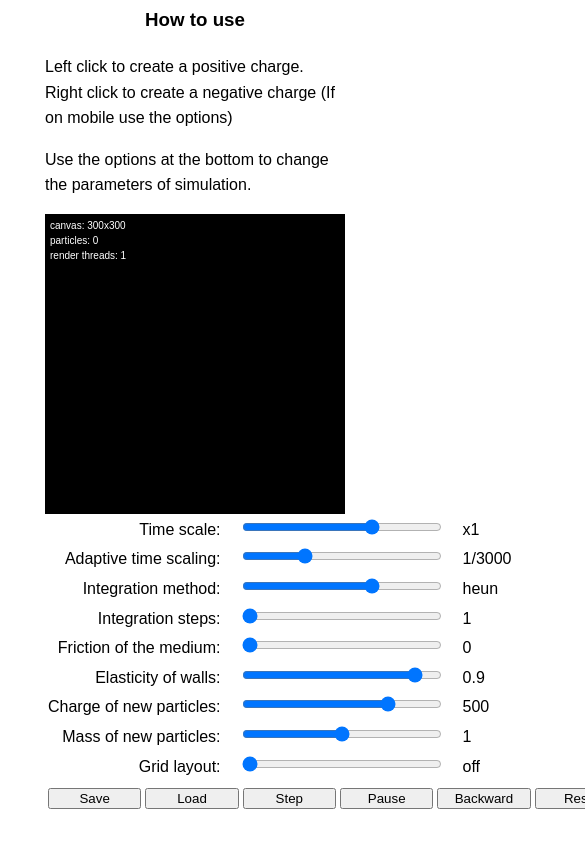
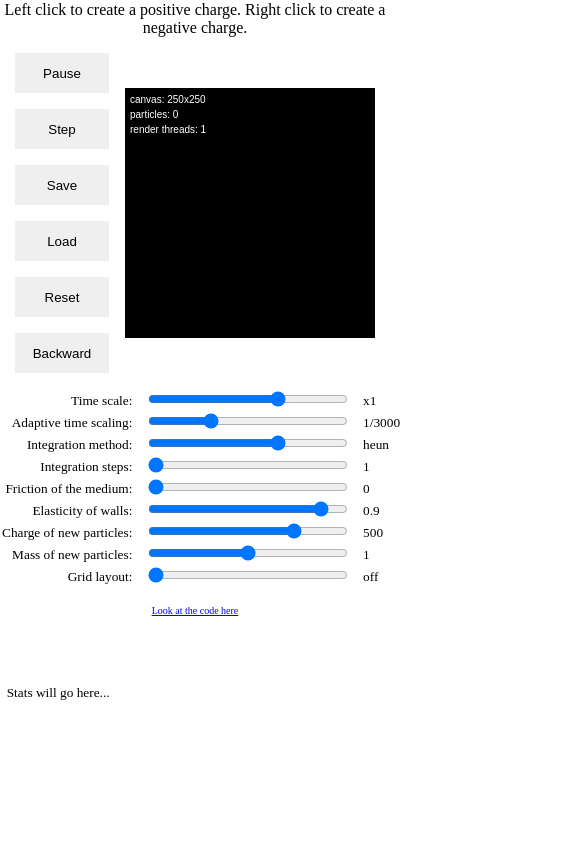
Before and after one commit to JoshGreenslade/ElectricField, a plain HTML site: page index.html in a window 390 px wide. Shown: the part 140-987 px from the top of the page, 585 px wide, since content can reach past the window. After the commit the page ends 844 px from the top, so only its background shows below. Drawn offline with Linux system fonts and the light colour scheme; no server answers.

Commit message:
Rework the layout of the page, hopefully more responsive, only 3 break points, landscape and portrait, etc.

```diff
--- a/index.html
+++ b/index.html
@@ -9,17 +9,25 @@
     <title>ElectricField</title>
 </head>
 <body>
-    <div class="container">
+<div class="page-container">
     <h1>Electric Field Simulator</h1>
 
-        <h3>How to use</h3>
-        <p>Left click to create a positive charge. Right click to create a negative charge (If on mobile use the options)</p>
-        <p>Use the options at the bottom to change the parameters of simulation.</p>
+    <header>Left click to create a positive charge. Right click to create a negative charge.</header>
 
-        <div>
-            <canvas> </canvas>
+    <div class="main-container">
+        <div class="screen-container">
+            <div class="buttons-container">
+                <button type="button" id="pause">Pause</button>
+                <button type="button" id="step">Step</button>
+                <button type="button" id="save">Save</button>
+                <button type="button" id="load">Load</button>
+                <button type="button" id="reset">Reset</button>
+                <input type="button" id="reverse-time-input"/>
+            </div>
+            <canvas></canvas>
         </div>
 
+        <div class="tunables-container">
             <table>
                 <tbody>
                 <tr>
@@ -69,27 +77,17 @@
                 </tr>
                 </tbody>
             </table>
-
-        <table>
-            <tbody>
-            <tr>
-                <td class="save"><button type="button" id="save">Save</button></td>
-                <td class="load"><button type="button" id="load">Load</button></td>
-                <td class="step"><button type="button" id="step">Step</button></td>
-                <td class="pause"><button type="button" id="pause">Pause</button></td>
-                <td class="backward"><button type="button" id="backward">Backward</button></td>
-                <td class="reset"><button type="button" id="reset">Reset</button></td>
-            </tr>
-            </tbody>
-        </table>
+        </div>
     </div>
 
+    <footer>
+        <a href="https://github.com/JoshGreenslade/ElectricField/">Look at the code here</a>
+    </footer>
+</div>
+
+<div id="stats" class="stats-container">Stats will go here...</div>
 <a id="file-download" hidden/>
 <input id="file-input" type="file" accept=".json,application/json" style="display: none;"/>
 </body>
 
-<footer>
-    <a href="https://github.com/JoshGreenslade/ElectricField/">Look at the code here</a>
-</footer>
-
 </html>
--- a/script.js
+++ b/script.js
@@ -173,6 +173,7 @@
   };
 
   defaultTimeScale = 1;
+  defaultReverseTime = false;
   defaultAdaptiveTimeScale = 3000;
   defaultMediumFriction = 0;
   defaultIntegrationSteps = 1;
@@ -185,6 +186,7 @@
   constructor() {
     this._timeScale = this.defaultTimeScale;
     this._adaptiveTimeScale = this.defaultAdaptiveTimeScale;
+    this._reverseTime = this.defaultReverseTime;
     this._mediumFriction = this.defaultMediumFriction;
     this._integrationSteps = this.defaultIntegrationSteps;
     this._integrationMethod = this.defaultIntegrationMethod;
@@ -196,28 +198,41 @@
     this.controls = {};
   }
 
-  bind = ({id, toValue, toOutput, toInput}) => {
+  idToName = (id) => {
+    // Convert HTML kebab-cases IDs to javascript camelCases
     const [first, ...rest] = id.split(/\W/);
-    const words = [first].concat(rest.map((s) => s.substring(0, 1).toUpperCase() + s.substring(1)));
+    const words = [first.toLocaleString()].concat(rest.map((s) => s.substring(0, 1).toUpperCase() + s.substring(1)));
     const name = `${words.join('')}`;
     if (!(name in this)) {
+      return undefined;
+    }
+    return name;
+  }
+
+  bind = ({id, toValue, toOutput, toInput}) => {
+    const name = this.idToName(id);
+    if (name == null) {
       return;
     }
 
     toValue = toValue || parseFloat;
-    toOutput = toOutput || ((value) => value);
-    toInput = toInput || ((value) => value);
+    toOutput = toOutput || ((newValue) => newValue);
+    toInput = toInput || ((newValue) => newValue);
 
     const input = document.getElementById(`${id}-input`);
     const output = document.getElementById(`${id}-output`);
 
     const setter = (inputValue) => {
-      this[name] = toValue(inputValue);
-      input.value = toInput(this[name]);
-      output.value = toOutput(this[name]);
+      const oldValue = this[name];
+      this[name] = toValue(inputValue, oldValue);
+      const newValue = this[name];
+      input.value = toInput(newValue, oldValue);
+      if (output != null) {
+        output.value = toOutput(newValue, oldValue);
+      }
     };
 
-    input.addEventListener('input', (e) => {
+    input.addEventListener(input.type === "button" ? "click" : "input", (e) => {
       setter(e.target.value);
       e.preventDefault();
     });
@@ -269,6 +284,14 @@
 
   set timeScale(value) {
     this._timeScale = this.validate(value, 0.01, 10, this.defaultTimeScale, 2);
+  }
+
+  get reverseTime() {
+    return this._reverseTime;
+  }
+
+  set reverseTime(value) {
+    this._reverseTime = !!value;
   }
 
   get adaptiveTimeScale() {
@@ -382,9 +405,9 @@
     }
 
     const {qArray, mArray, xArray, yArray, vxArray, vyArray} = this.particles;
-    const {baseSpeed, useWasm, backward} = this;
+    const {baseSpeed, useWasm} = this;
     const {
-      timeScale, adaptiveTimeScale, integrationMethod, integrationSteps, mediumFriction, wallsElasticity,
+      timeScale, reverseTime, adaptiveTimeScale, integrationMethod, integrationSteps, mediumFriction, wallsElasticity,
     } = this.configuration;
     const dt = (!this.paused || this.step) ? timeScale * baseSpeed : 0;
     this.step = false;
@@ -398,7 +421,7 @@
       mediumFriction,
       integrationMethod,
       integrationSteps,
-      dt: backward ? -dt : dt,
+      dt: reverseTime ? -dt : dt,
       adaptiveTimeScale,
       wallsElasticity,
       useWasm,
@@ -584,6 +607,11 @@
   configuration.bind({
     id: 'walls-elasticity',
   });
+  configuration.bind({
+    id: 'reverse-time',
+    toValue: (newValue, oldValue) => newValue == null ? oldValue : !oldValue,
+    toInput: (reverseTime) => reverseTime ? "Forward" : "Backward",
+  });
 
   const resetButton = document.getElementById("reset");
   resetButton.addEventListener('click', (e) => {
@@ -604,13 +632,6 @@
     simulation.step = true;
     pauseButton.textContent = "Run";
   });
-
-  const backwardButton = document.getElementById("backward");
-  backwardButton.addEventListener('click', (e) => {
-    simulation.backward = !simulation.backward;
-    backwardButton.textContent = simulation.backward ? "Forward" : "Backward";
-  });
-  backwardButton.textContent = simulation.backward ? "Forward" : "Backward";
 
   const saveButton = document.getElementById("save");
   saveButton.addEventListener('click', (e) => {
--- a/style.css
+++ b/style.css
@@ -1,46 +1,100 @@
-body {
-    margin: 0 0;
+
+* {
+    box-sizing: border-box;
+    margin: 0;
+    padding: 0;
+    border: 0;
+}
+
+html, body {
+    width: 100%;
+    height: 100%;
 }
 
 h1, h2, h3, h4 {
     text-align: center;
-    font-weight: bold;
 }
 
-.container {
+.page-container {
     margin: auto;
-    width: 50%;
-    text-align: left;
-    line-height: 1.6;
-    font-family: sans-serif;
+    width: 100%;
+    height: 100%;
+    display: flex;
+    gap: 1em;
+    flex-direction: column;
+    justify-content: center;
+}
+
+.main-container {
+    width: 100%;
+    display: flex;
+    flex-direction: column;
+    gap: 1em;
+    justify-content: center;
+}
+
+.screen-container {
+    display: flex;
+    flex-direction: row;
+    gap: 1em;
+    justify-content: center;
+    align-items: center;
+}
+
+.buttons-container {
+    display: flex;
+    flex-direction: column;
+    gap: 1em;
+    justify-content: center;
+}
+
+.tunables-container {
+    font-size: smaller;
+    display: flex;
+    flex-direction: column;
+    justify-content: center;
 }
 
 canvas {
-    margin: auto;
     display: block;
     background-color: black;
-    width: 300px;
-    height: 300px;
+    width: 250px;
+    height: 250px;
 }
 
-@media (min-width: 550px) {
+.stats-container {
+    position: fixed;
+    font-size: smaller;
+    bottom: 0.2em;
+    left: 0.5em;
+}
+
+@media (min-width: 600px) {
+    .page-container {
+        width: 95%;
+    }
     canvas {
-        width: 400px;
-        height: 400px;
+        width: 500px;
+        height: 500px;
     }
 }
 
-@media (min-width: 800px) {
+@media (min-width: 900px) {
+    .page-container {
+        width: 85%;
+    }
     canvas {
-        width: 600px;
-        height: 600px;
+        width: 750px;
+        height: 750px;
     }
 }
 
 @media (min-width: 1200px) {
-    canvas {
-        width: 800px;
-        height: 800px;
+    .page-container {
+        width: 100%;
+    }
+    .main-container {
+        flex-direction: row;
     }
 }
 
@@ -60,25 +114,24 @@
 
 td.output {
     text-align: left;
+    min-width: 4em;
 }
 
-button {
-    min-width: 7em;
+button, input[type=button] {
+    width: 7em;
+    min-height: 3em;
+}
+
+input[type=range] {
+    min-width: 5em;
+    width: 100%;
+}
+
+header {
+    text-align: center;
 }
 
 footer {
-    margin: 5rem auto auto;
-    width: 50%;
+    font-size: x-small;
     text-align: center;
 }
-
-@media (max-width: 450px){
-
-    .container {
-        width: 300px;
-    }
-
-    .mobile {
-        display: inline-block
-    }
-}
```
Also changed, not shown: 3 other files. Lines whose indentation alone changed are shown as unchanged.
